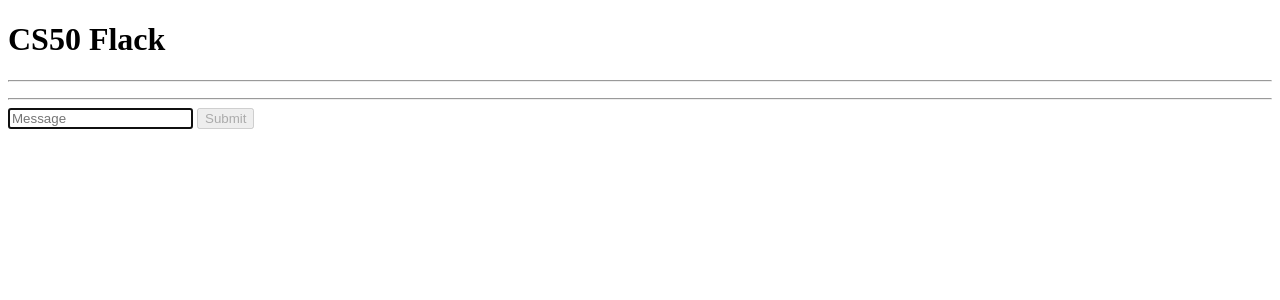
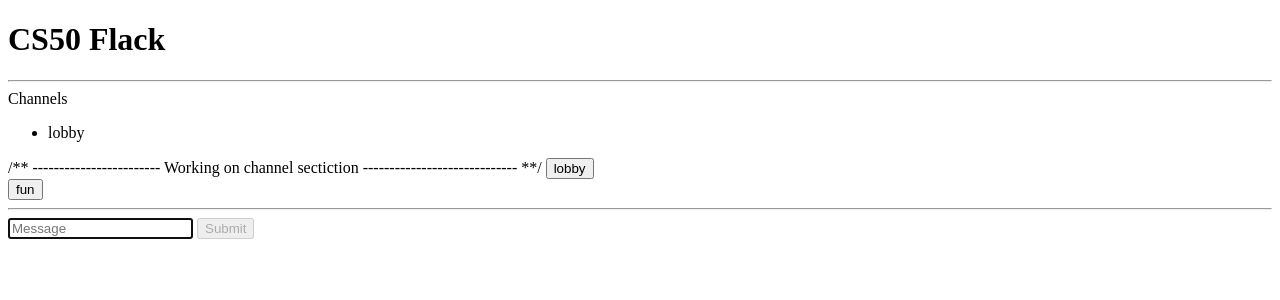
Before and after one commit to ababen/cs50w-project2, a Flask app: page /chat in a window 1280 px wide. Shown: the top 300 px of the page. Run offline with Flask 2, Linux system fonts and the light colour scheme; some libraries are stand-ins or nearby versions.

Commit message:
Messaging works
Working on channel selection

```diff
--- a/application.py
+++ b/application.py
@@ -7,6 +7,7 @@
 app.config["SECRET_KEY"] = os.getenv("SECRET_KEY")
 socketio = SocketIO(app)
 
+messages1 = {}
 
 @app.route("/")
 def index():
@@ -18,9 +19,9 @@
 
 @socketio.on("send message")
 def send(data):
-    # messages1 = {}
-    # messages1.update(data)
+    messages1.update(data)
+    # Need to add channel selection -------------------------------------------------------
     # nickname = data["nickname"]
     # message = data["message"]
     # timestamp = data["timestamp"]
-    emit("announce chat", data, broadcast=True)
+    emit("announce chat", messages1, broadcast=True)
--- a/requirements.txt
+++ b/requirements.txt
@@ -1,4 +1,5 @@
 Flask
 Flask-SocketIO
+eventlet
 gevent
 gevent-websocket
--- a/static/chat.js
+++ b/static/chat.js
@@ -17,26 +17,35 @@
     // When connected, configure buttons
     socket.on('connect', () => {
 
+      // Working on channel selection -----------------------------------------------------------------------------------------
+      document.querySelector('#channels').
+      document.querySelector('#channel').innerHTML = data.yes;
+      // Working on channel selection -----------------------------------------------------------------------------------------
+
         // Button should emit a "send meesage" event
         document.querySelector('#new-message').onsubmit = () => {
 
                 // const nickname = localStorage.getItem('nickname');
                 var date = new Date();
                 var timestamp = date.getTime();
-                var data = {'message': document.querySelector('#message').value, 'timestamp': timestamp, 'nickname': localStorage.getItem('nickname')};
+                var namespace ="/"
+                var data = {'message': document.querySelector('#message').value, 'timestamp': timestamp, 'nickname': localStorage.getItem('nickname'), 'namespace': namespace};
 
                 socket.emit('send message', data);
 
                 // Clear input field and disable button again
                 document.querySelector('#message').value = '';
                 document.querySelector('#submit').disabled = true;
+
+                return false;
         };
     });
 
     // When a new vote is announced, add to the unordered list
-    socket.on('announce chat', data => {
+    socket.on('announce chat', messages1 => {
         const li = document.createElement('li');
-        li.innerHTML = `From: ${data.nickname} at ${data.timestamp} says ${data.message}`;
+        //li.innerHTML = `From: ${data.nickname} at ${data.timestamp} says ${data.message}`;
+        li.innerHTML = `From: ${messages1.nickname} at ${messages1.timestamp} says ${messages1.message} in ${messages1.namespace}`;
         document.querySelector('#messages').append(li);
         return false;
     });
--- a/templates/chat.html
+++ b/templates/chat.html
@@ -8,14 +8,35 @@
     <script type="text/javascript" src="//cdnjs.cloudflare.com/ajax/libs/socket.io/1.3.6/socket.io.min.js"></script>
 
     <script src="{{ url_for('static', filename='chat.js') }}"></script>
-
+    <style>
+      .row {
+        display: flex;
+      }
+      .column {
+        flex: 25%;
+      }
+    </style>
     <title>CS50 Flack</title>
   </head>
   <body>
-    <h1>CS50 Flack</h1>
-    <hr>
+  <h1>CS50 Flack</h1>
+  <hr>
+  <div class="row">
+    <div id="channels" class="column"><span>Channels</span>
+    <ul>
+      <li>lobby</li>
+    </ul>
+
+    /** ------------------------  Working on channel sectiction ----------------------------- **/
+
+    <button channel="/">lobby</button><br>
+    <button channel="/fun">fun</button><br>
+    </div>
+    <div class="column">
     <ul id="messages">
     </ul>
+  </div>
+  </div>
     <hr>
         <form id="new-message">
             <input id="message" autocomplete="off" autofocus placeholder="Message" type="text">
```
